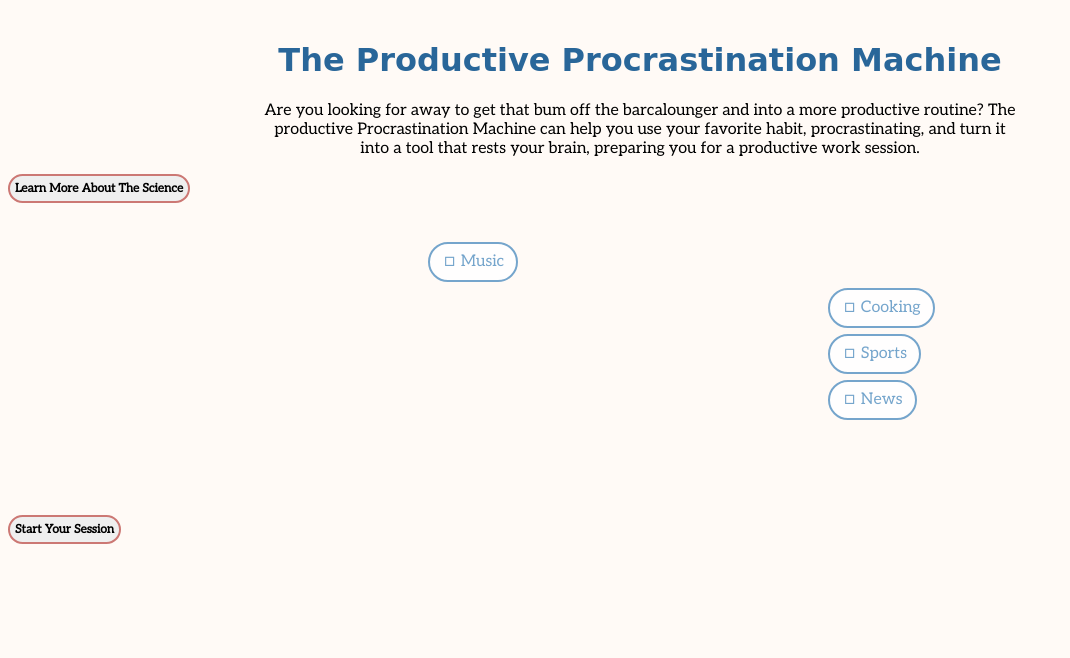
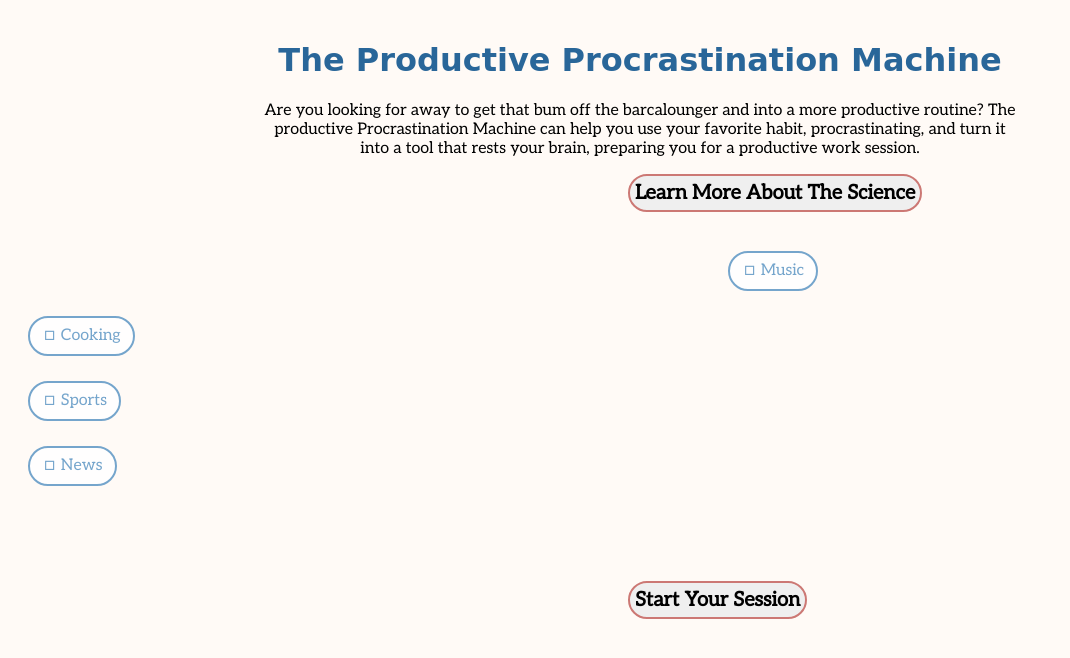
Before and after one commit to averma1/ProductiveProcrastination, a Flask app: page / in a window 1280 px wide; the page is wider, and only the part inside the window is pictured. Shown: the part 49-707 px from the top of that part, without its empty margins (0-1070 px from the left). Run offline with Flask 2, Linux system fonts and the light colour scheme; some libraries are stand-ins or nearby versions; some web fonts are replaced.

Commit message:
changed some alignment

```diff
--- a/app/routes.py
+++ b/app/routes.py
@@ -16,6 +16,9 @@ often = 0
 def index():
     return render_template('index.html', title='Home')
 
+@app.route('/contact')
+def contact():
+    return render_template('contact.html', title='About Us')
 
 @app.route('/goToHomePage', methods=['GET', 'POST'])
 def goToHomePage():
@@ -25,6 +28,7 @@ def goToHomePage():
 @app.route('/goToSciencePage', methods=['GET', 'POST'])
 def goToSciencePage():
     return render_template('science.html', title='Science')
+
 
 
 @app.route('/goToSetupPage', methods=['GET', 'POST'])
--- a/app/static/styles.css
+++ b/app/static/styles.css
@@ -112,17 +112,16 @@ ul.checkboxes li input[type="checkbox"]:focus + label {
 .interest-left {
   text-align: center;
   font-family: 'Aleo', serif;
-  padding-left: 400px;
-  padding-right: 400px;
+  padding-left: 700px;
+  padding-right: 700px;
   display: inline-block;
   overflow: auto; }
 
 .interest-right {
   text-align: center;
   font-family: 'Aleo', serif;
-  padding-left: 400px;
-  padding-right: 400px;
-  top: -10px;
+  padding-left: 700px;
+  padding-right: 700px;
   display: inline-block; }
 
 input[type="submit"] {
@@ -133,11 +132,33 @@ input[type="submit"] {
   text-rendering: auto;
   -webkit-font-smoothing: antialiased;
   font-weight: 900;
-  font-size: 12px;
+  font-size: 20px;
   padding: 5px;
   font-family: 'Aleo', serif;
   cursor: pointer;
-  text-align: center; }
+  text-align: center;
+  margin-left: 620px;
+  margin-right: 620px; }
+
+.bottom-submit {
+  border-radius: 25px;
+  border: 2px solid #CC7874;
+  font-style: normal;
+  font-variant: normal;
+  text-rendering: auto;
+  -webkit-font-smoothing: antialiased;
+  font-weight: 900;
+  font-size: 20px;
+  padding: 5px;
+  font-family: 'Aleo', serif;
+  cursor: pointer;
+  text-align: center;
+  margin-left: 650px;
+  margin-right: 620px; }
+
+.form-text {
+  text-align: center;
+  font-family: 'Aleo', serif; }
 
 .leftBox {
   position: absolute;
--- a/app/static/styles.scss
+++ b/app/static/styles.scss
@@ -132,8 +132,8 @@ ul.checkboxes li input[type="checkbox"]:focus + label {
 .interest-left{
     text-align: center;
     font-family: 'Aleo', serif;
-    padding-left: 400px;
-    padding-right: 400px;
+    padding-left: 700px;
+    padding-right: 700px;
     display: inline-block;
     overflow: auto;
 }
@@ -141,9 +141,8 @@ ul.checkboxes li input[type="checkbox"]:focus + label {
 .interest-right{
     text-align: center;
     font-family: 'Aleo', serif;
-    padding-left: 400px;
-    padding-right: 400px;
-    top: -10px;
+    padding-left: 700px;
+    padding-right: 700px;
     display: inline-block;
 }
 //SUBMIT BUTTONS
@@ -155,11 +154,34 @@ input[type="submit"]{
     text-rendering: auto;
     -webkit-font-smoothing: antialiased;
     font-weight: 900;
-    font-size: 12px;
+    font-size: 20px;
     padding: 5px;
     font-family: 'Aleo', serif;
     cursor: pointer;
     text-align: center;
+    margin-left: 620px;
+    margin-right: 620px;
+}
+.bottom-submit{
+    border-radius: 25px;
+    border: 2px solid $soft-orange;
+    font-style: normal;
+    font-variant: normal;
+    text-rendering: auto;
+    -webkit-font-smoothing: antialiased;
+    font-weight: 900;
+    font-size: 20px;
+    padding: 5px;
+    font-family: 'Aleo', serif;
+    cursor: pointer;
+    text-align: center;
+    margin-left: 650px;
+    margin-right: 620px;
+}
+
+.form-text{
+    text-align: center;
+    font-family: 'Aleo', serif;
 }
 
 //Science Pg
--- a/app/templates/index.html
+++ b/app/templates/index.html
@@ -31,7 +31,7 @@
     </li>
   </ul>
 </br>
-  <input type="submit" value="Start Your Session">
+  <input type="submit" value="Start Your Session" class="bottom-submit">
 </form>
 
 <!--<div class="container">-->
--- a/app/templates/science.html
+++ b/app/templates/science.html
@@ -3,7 +3,6 @@
 {% import 'bootstrap/wtf.html' as wtf %}
 
 {% block app_content %}
-<h1>This is the Science Page</h1>
 <h1 class="title">But How Does It Work?</h1>
 
 <br><p class="descriptions leftBox"><i><strong>Procrastinate, v.</strong></i>
--- a/app/templates/setup.html
+++ b/app/templates/setup.html
@@ -5,12 +5,12 @@
 <h1 class="title">Let's get setup!</h1>
 <h2 class="title">How do I get started?</h2>
 <p class="descriptions">Work means something different for everyone! Time to write an essay, organize the pantry, clean the bleeping house... setup repeated periods of work with periods of rest in between to help you recharge, and put your best foot forward.</p>
-
- <form action="/goToWorkPage" name="go-account">
+<br><br>
+ <form action="/goToWorkPage" name="go-account" class="form-text">
      <label for="total_time">How much time do I have to work?</label><br>
      <input type="text" id="total_time" name="total_time" value="8"><br>
      <label for="often">How often do I want a break?</label><br>
-     <input type="text" id="often" name="often" value="50"><br>
+     <input type="text" id="often" name="often" value="50"><br><br><br>
      <input type="submit" value="Let's Start This Thing Already" class="btn btn-info p-5 m-2">
  </form>
 
```
